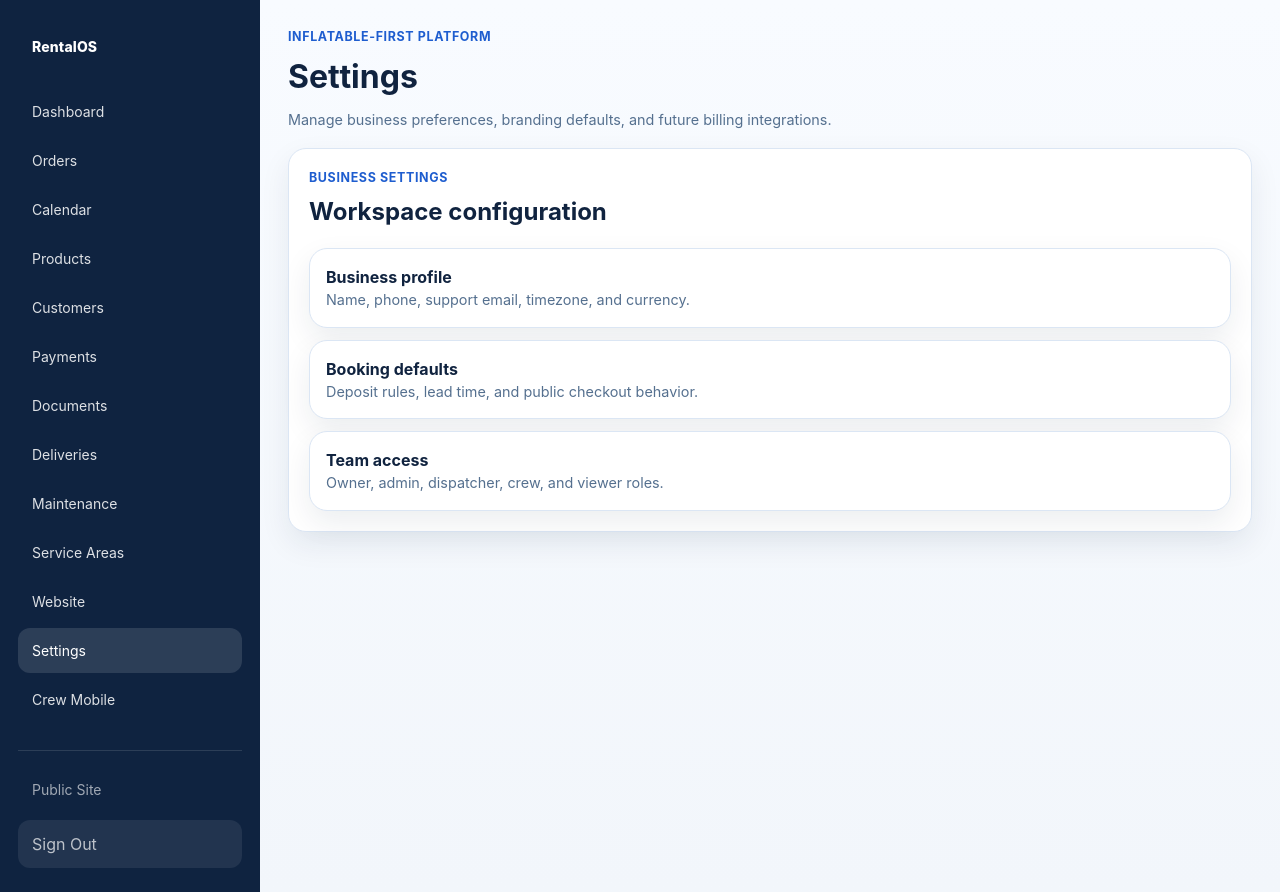
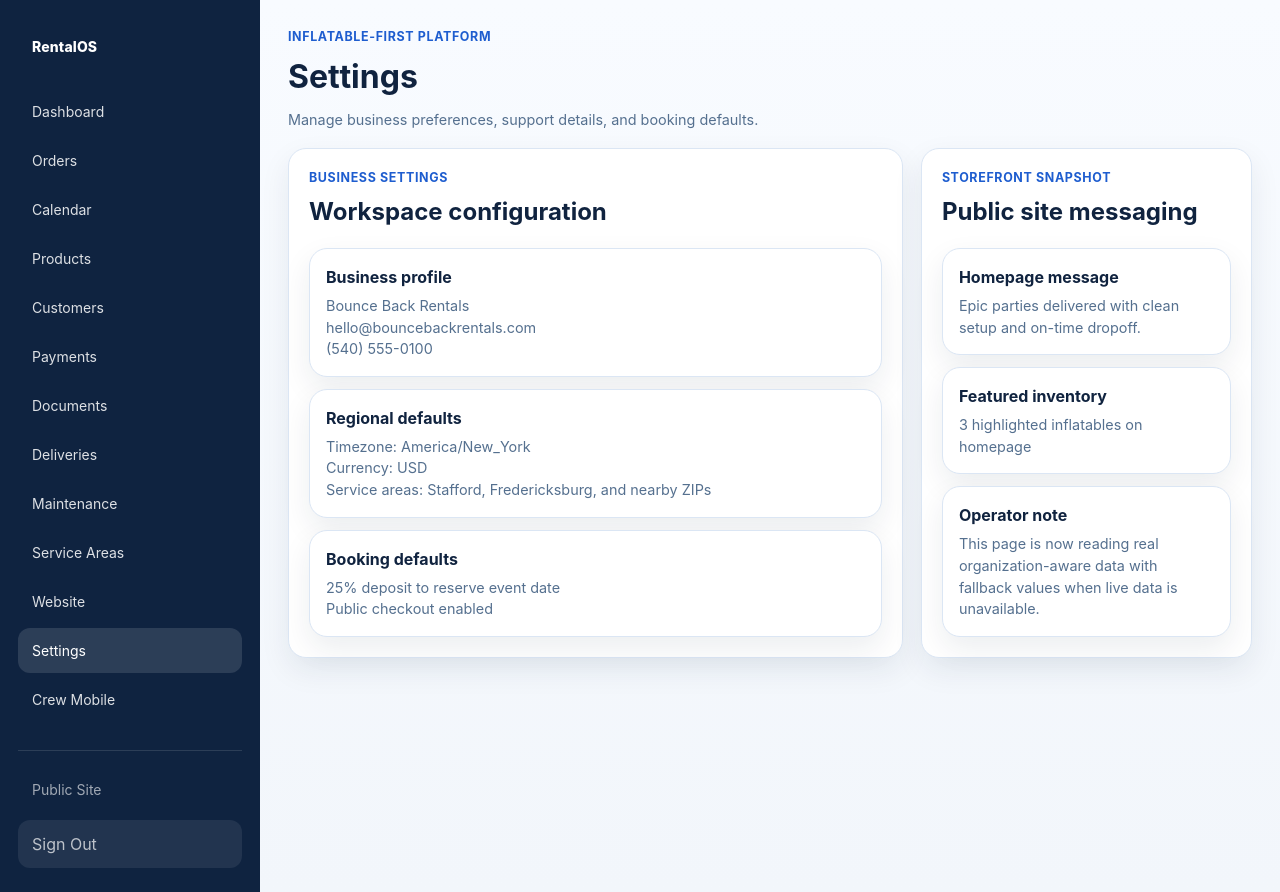
Before and after one commit to kkoly10/rental-software, a Next.js app: page /dashboard/settings in a window 1280 px wide. Built offline with nearby package versions, Linux system fonts and the light colour scheme; no server answers.

Commit message:
Update page.tsx

```diff
--- a/app/dashboard/settings/page.tsx
+++ b/app/dashboard/settings/page.tsx
@@ -1,11 +1,15 @@
 import { DashboardShell } from "@/components/layout/dashboard-shell";
+import { getOrganizationSettings } from "@/lib/data/organization-settings";
 
-export default function SettingsPage() {
+export default async function SettingsPage() {
+  const settings = await getOrganizationSettings();
+
   return (
     <DashboardShell
       title="Settings"
-      description="Manage business preferences, branding defaults, and future billing integrations."
+      description="Manage business preferences, support details, and booking defaults."
     >
+      <div className="dashboard-grid">
         <section className="panel">
           <div className="section-header">
             <div>
@@ -13,21 +17,71 @@ export default function SettingsPage() {
               <h2 style={{ margin: "6px 0 0" }}>Workspace configuration</h2>
             </div>
           </div>
+
           <div className="list">
-          <div className="order-card">
+            <article className="order-card">
               <strong>Business profile</strong>
-            <div className="muted">Name, phone, support email, timezone, and currency.</div>
+              <div className="muted" style={{ marginTop: 6 }}>
+                {settings.businessName}
               </div>
-          <div className="order-card">
+              <div className="muted">{settings.supportEmail}</div>
+              <div className="muted">{settings.phone}</div>
+            </article>
+
+            <article className="order-card">
+              <strong>Regional defaults</strong>
+              <div className="muted" style={{ marginTop: 6 }}>
+                Timezone: {settings.timezone}
+              </div>
+              <div className="muted">Currency: {settings.currency}</div>
+              <div className="muted">
+                Service areas: {settings.serviceAreaLabel}
+              </div>
+            </article>
+
+            <article className="order-card">
               <strong>Booking defaults</strong>
-            <div className="muted">Deposit rules, lead time, and public checkout behavior.</div>
+              <div className="muted" style={{ marginTop: 6 }}>
+                {settings.depositPolicy}
               </div>
-          <div className="order-card">
-            <strong>Team access</strong>
-            <div className="muted">Owner, admin, dispatcher, crew, and viewer roles.</div>
+              <div className="muted">{settings.publicBookingLabel}</div>
+            </article>
+          </div>
+        </section>
+
+        <aside className="panel">
+          <div className="section-header">
+            <div>
+              <div className="kicker">Storefront snapshot</div>
+              <h2 style={{ margin: "6px 0 0" }}>Public site messaging</h2>
             </div>
           </div>
-      </section>
+
+          <div className="list">
+            <article className="order-card">
+              <strong>Homepage message</strong>
+              <div className="muted" style={{ marginTop: 6 }}>
+                {settings.websiteMessage}
+              </div>
+            </article>
+
+            <article className="order-card">
+              <strong>Featured inventory</strong>
+              <div className="muted" style={{ marginTop: 6 }}>
+                {settings.featuredInventoryLabel}
+              </div>
+            </article>
+
+            <article className="order-card">
+              <strong>Operator note</strong>
+              <div className="muted" style={{ marginTop: 6 }}>
+                This page is now reading real organization-aware data with
+                fallback values when live data is unavailable.
+              </div>
+            </article>
+          </div>
+        </aside>
+      </div>
     </DashboardShell>
   );
 }
```
Lines whose indentation alone changed are shown as unchanged.
